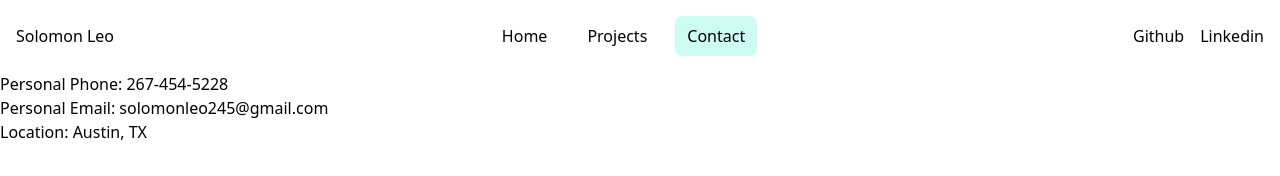
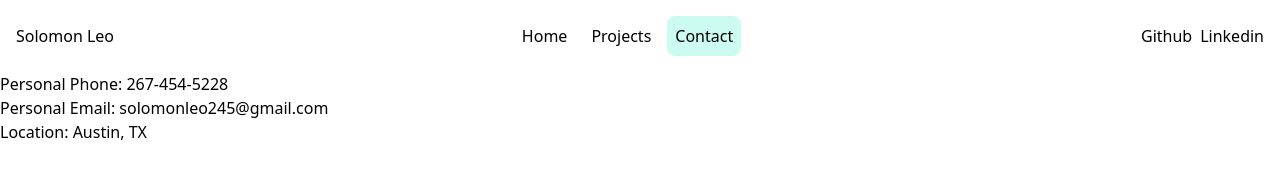
Before and after one commit to solomon-leo/personal_portfolio, a website: page contact.html in a window 1280 px wide. Drawn offline with Linux system fonts and the light colour scheme.

Commit message:
change file formats

```diff
--- a/src/contact.html
+++ b/contact.html
@@ -12,16 +12,16 @@
                     <a class = 'text-black'>Solomon Leo</a>
                     <!-- Navigation Components -->
                     <div class="flex justify-center">
-                        <div class = "flex space-x-4">
-                            <a href="./index.html" class="text-black hover:text-teal-500 px-3 py-2">Home</a>
-                            <a href="./projects.html" class="text-black hover:text-teal-500 px-3 py-2">Projects</a>
-                            <a href="./contact.html" class="text-black hover:text-teal-500 px-3 py-2 bg-teal-100 rounded-lg">Contact</a>
+                        <div class = "flex space-x-2">
+                            <a href="./index.html" class="text-black hover:text-teal-500 px-2 py-2">Home</a>
+                            <a href="./projects.html" class="text-black hover:text-teal-500 px-2 py-2">Projects</a>
+                            <a href="./contact.html" class="text-black hover:text-teal-500 px-2 py-2 bg-teal-100 rounded-lg">Contact</a>
                         </div>
                     </div>
 
                     <!-- Social Media Links -->
                     <div class = 'flex'>
-                        <div class = 'flex space-x-4'>
+                        <div class = 'flex space-x-2'>
                             <a class = 'text-black hover:text-teal-500' target = '_blank' href = 'https://github.com/solomon-leo'>Github</a>
                             <a class = 'text-black hover:text-teal-500' target = '_blank' href = 'https://www.linkedin.com/in/solomonleo/'>Linkedin</a>
                         </div>
```
Also changed, not shown: projects.html (renamed from src/projects.html, +5 -1 lines), index.html (renamed from src/index.html), input.css (renamed from src/input.css), output.css (renamed from src/output.css), 1 other file.
